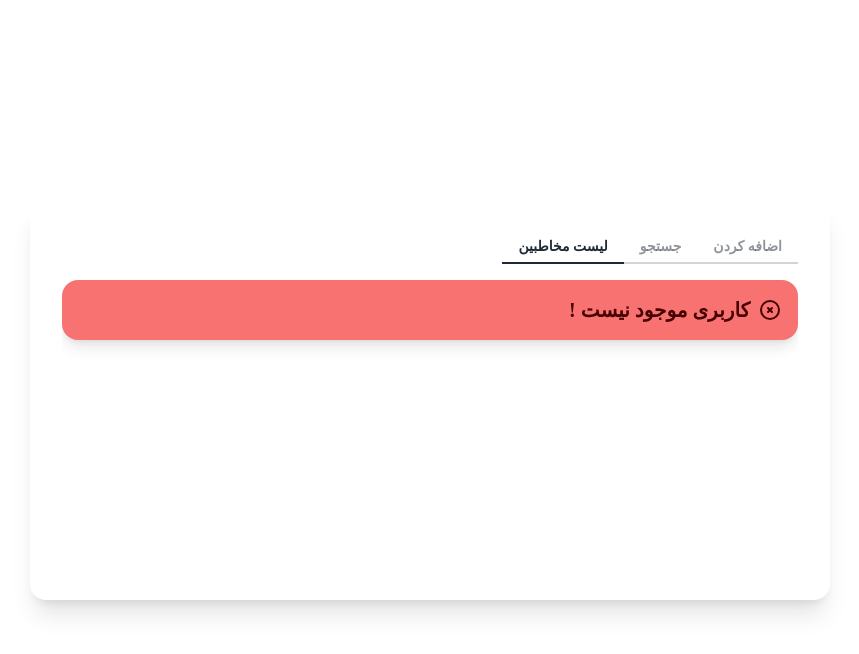
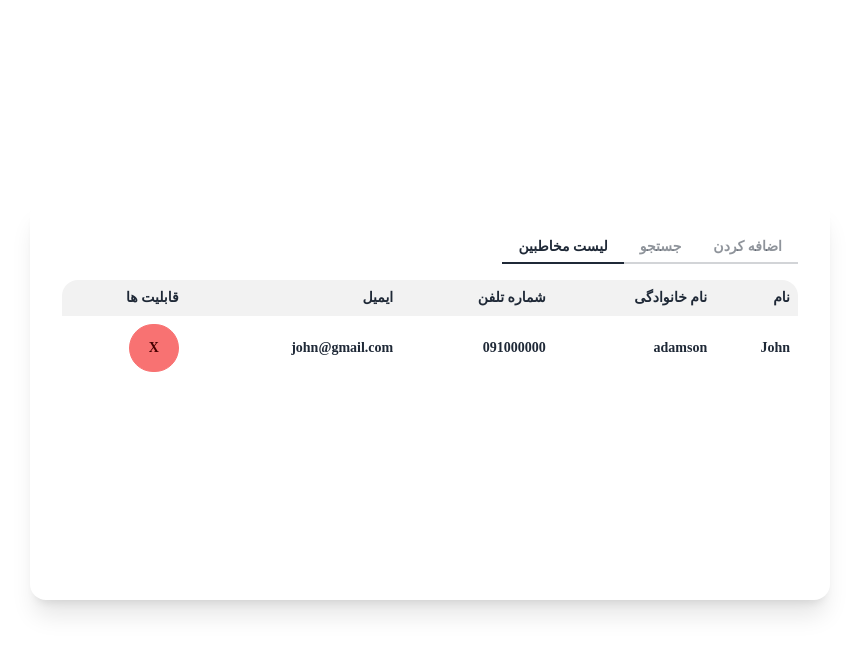
Before and after one commit to SirAlidadi/basics-vue-contacts-list, a website: page src/index.html in a window 1280 px wide. Both pictures are taken after a click on the link "لیست مخاطبین". Shown: the whole page, without its empty margins (210-1069 px from the left). Drawn offline with nearby package versions, Linux system fonts and the light colour scheme; files that its build step writes are made by us from their sources; a small style sheet from the web is missing.

Commit message:
add delete button

```diff
--- a/src/assets/js/app.js
+++ b/src/assets/js/app.js
@@ -3,7 +3,9 @@ Vue.createApp({
         return {
             activePage: 'add',
             data: {},
-            contacts: [],
+            contacts: [
+                {name: 'John', lastname: 'adamson', email: 'john@gmail.com', phone: '091000000'},
+            ],
             search: ''
         }
     },
@@ -14,6 +16,9 @@ Vue.createApp({
         addUserHandler() {
             this.contacts.push(this.data);
             this.data = {};
+        },
+        deleteUserHandler(phone) {
+            this.contacts = this.contacts.filter(contact => contact.phone !== phone);
         }
     },
     computed: {
--- a/src/index.html
+++ b/src/index.html
@@ -46,6 +46,7 @@
                       <th>نام خانوادگی</th>
                       <th>شماره تلفن</th>
                       <th>ایمیل</th>
+                      <th>قابلیت ها</th>
                     </tr>
                   </thead>
                   <tbody>
@@ -60,6 +61,7 @@
                       <td>{{contact.lastname}}</td>
                       <td>{{contact.phone}}</td>
                       <td>{{contact.email}}</td>
+                      <td><Button class="btn btn-error rounded-full w-[50px]" @click.prevent="(deleteUserHandler(contact.phone))">X</Button></td>
                     </tr>
                   </tbody>
                 </table>
@@ -75,6 +77,7 @@
                       <th>نام خانوادگی</th>
                       <th>شماره تلفن</th>
                       <th>ایمیل</th>
+                      <th>قابلیت ها</th>
                     </tr>
                   </thead>
                   <tbody>
@@ -89,6 +92,7 @@
                       <td>{{contact.lastname}}</td>
                       <td>{{contact.phone}}</td>
                       <td>{{contact.email}}</td>
+                      <td><Button class="btn btn-error rounded-full w-[50px]" @click.prevent="(deleteUserHandler(contact.phone))">X</Button></td>
                     </tr>
                   </tbody>
                 </table>
```
